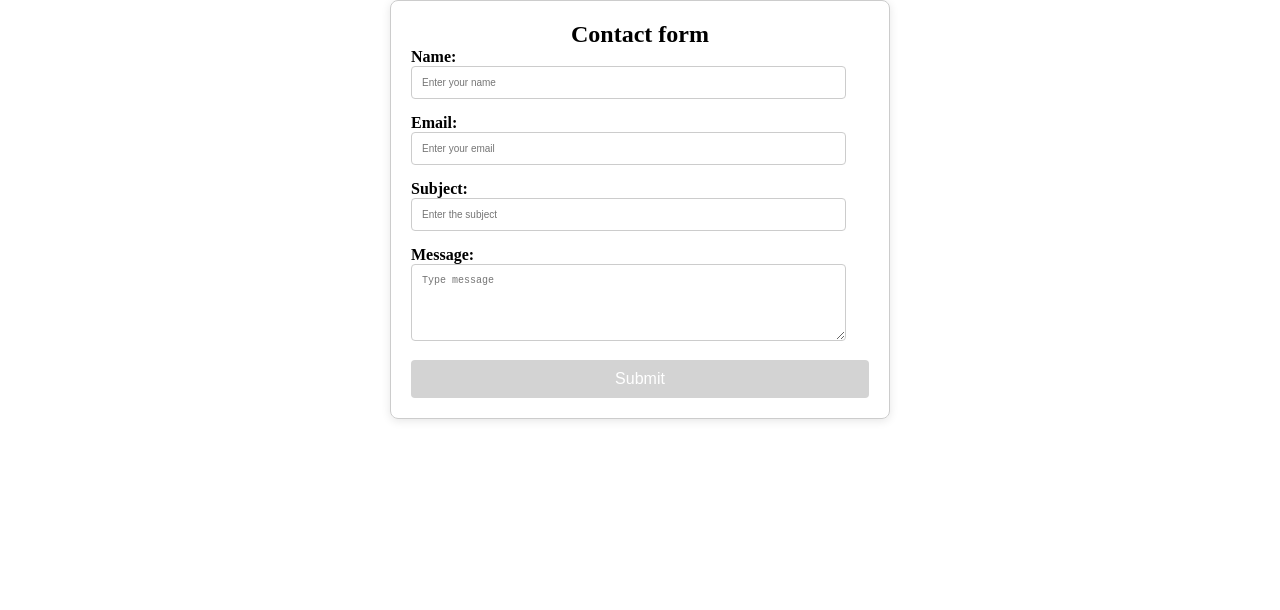
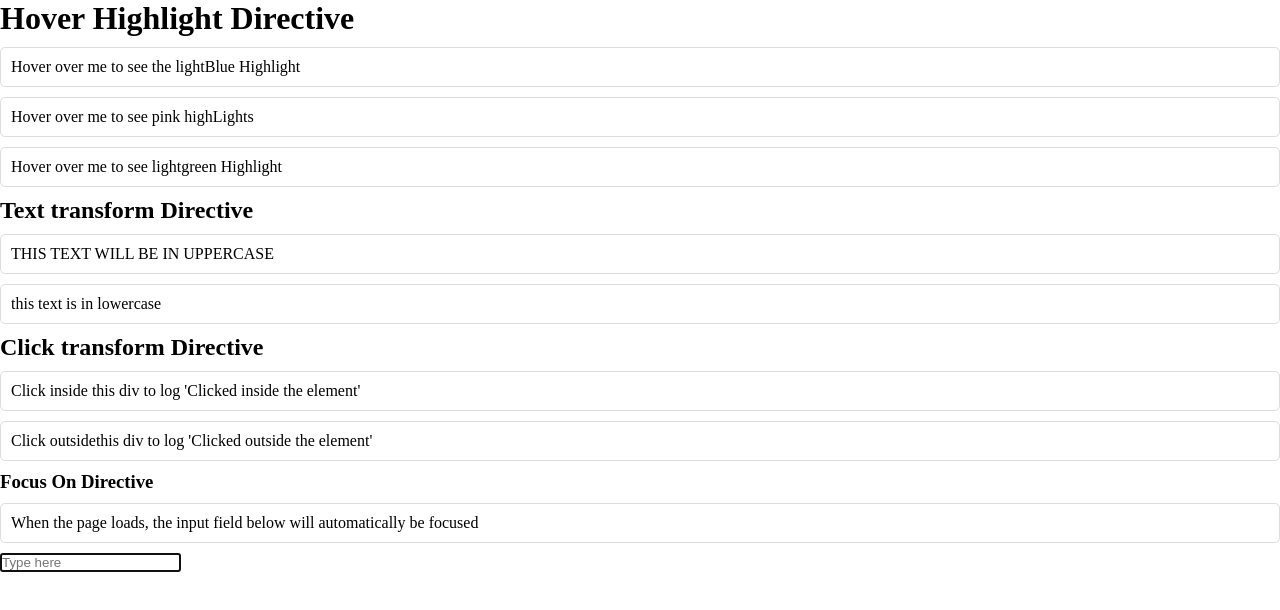
Before and after one commit to vannovich/30-days-of-angular, an Angular app: page / in a window 1280 px wide. Shown: the top 610 px of the page. Built offline with nearby package versions, Linux system fonts and the light colour scheme.

Commit message:
Day 15 Custome Directives

```diff
--- a/src/app/app.css
+++ b/src/app/app.css
@@ -1,26 +1,6 @@
-.profile-card{
-  max-width: 400px;
-  margin: 20px auto;
-  padding: 20px;
-  border: 1px solid;
-  border-radius: 10px;
-  background-color: #f9f9f9;
-  box-shadow: 0 4px 0px rgba(0,0,0,0.1);
-  border: none;
-}
-h2{
-  text-align: center;
-  font-size: 24px;
-  margin-bottom: 15px;
-}
 p{
-  font-size: 17px;
-}
-input{
-  width: 90%;
   padding: 10px;
-  margin: 5px 0 10px 0;
-  font-size: 16px;
   border: 1px solid #ddd;
   border-radius: 5px;
+  margin: 10px 0;
 }
--- a/src/app/app.html
+++ b/src/app/app.html
@@ -1 +1,19 @@
-<app-contact-form></app-contact-form>
+<h1>Hover Highlight Directive</h1>
+
+<p appHoverHighlight highlightColor="lightBlue">Hover over me to see the lightBlue Highlight</p>
+<p appHoverHighlight highlightColor="pink">Hover over me to see pink highLights</p>
+<p appHoverHighlight highlightColor="lightgreen">Hover over me to see lightgreen Highlight</p>
+
+<h2>Text transform Directive</h2>
+<p appTextTransform>This text will be in uppercase</p>
+<p appTextTransform transformType="lowercase">This text is in lowercase</p>
+
+<h2>Click transform Directive</h2>
+<div appClickOutsite>
+  <p>Click inside this div to log 'Clicked inside the element'</p>
+  <p>Click outsidethis div to log 'Clicked outside the element'</p>
+</div>
+
+<h3>Focus On Directive</h3>
+<p>When the page loads, the input field below will automatically be focused</p>
+<input appFocusOn type="text" placeholder="Type here" id="">
--- a/src/app/contact-form/contact-form.css
+++ /dev/null
@@ -1,61 +0,0 @@
-.container {
-  width: 100%;
-  max-width: 500px;
-  margin: 0 auto;
-  padding: 20px;
-  border: 1px solid #ccc;
-  border-radius: 8px;
-  box-shadow: 0 2px 10px rgba(0, 0, 0, 0.1);
-}
-
-h2 {
-  text-align: center;
-}
-
-div {
-  margin-bottom: 15px;
-}
-
-label {
-  display: block;
-  font-weight: bold;
-}
-
-input,
-textarea {
-  width: 95%;
-  padding: 10px;
-  font-size: 10px;
-  border: 1px solid #ccc;
-  border-radius: 4px;
-}
-
-/* .error-message {
-  border: 1px solid red;
-} */
-
-button {
-  width: 100%;
-  padding: 10px;
-  font-size: 16px;
-  background-color: #4caf50;
-  color: white;
-  border: none;
-  border-radius: 4px;
-  cursor: pointer;
-}
-
-button:disabled{
-  background-color: #d3d3d3;
-  cursor: not-allowed;
-}
-.success-message{
-  margin-top: 15px;
-  color: green;
-  font-size: 12px;
-}
-.error-message{
-  margin-top: 5px;
-  color: red;
-  font-size: 14px;
-}
--- a/src/app/contact-form/contact-form.html
+++ /dev/null
@@ -1,78 +0,0 @@
-<div class="container">
-  <h2>Contact form</h2>
-
-  <form [formGroup]="contactForm" (ngSubmit)="onSubmit()" autocomplete="off">
-    <div>
-      <label for="name">Name:</label>
-      <input
-        type="text"
-        id="name"
-        placeholder="Enter your name"
-        formControlName="name"
-        [class.error]="name?.touched && name?.invalid"
-      />
-      <div class="error-message" *ngIf="name?.touched && name?.invalid">
-        <div *ngIf="name?.errors?.['required']">Name is required</div>
-        <div *ngIf="name?.errors?.['minLength']">Invalid name length</div>
-      </div>
-    </div>
-
-    <div>
-      <label for="email">Email:</label>
-      <input
-        type="email"
-        id="name"
-        placeholder="Enter your email"
-        formControlName="email"
-        [class.error]="email?.touched && email?.invalid"
-      />
-      <div class="error-message" *ngIf="email?.touched && email?.invalid">
-        <div *ngIf="email?.errors?.['required']">Email is required</div>
-        <div *ngIf="email?.errors?.['email']">Invalid email</div>
-        <!-- Placeholder for error -->
-      </div>
-    </div>
-
-    <div>
-      <label for="Subject">Subject:</label>
-      <input
-        type="text"
-        id="Subject"
-        placeholder="Enter the subject"
-        formControlName="subject"
-        [class.error]="subject?.touched && subject?.invalid"
-      />
-      <div class="error-message" *ngIf="subject?.touched && subject?.invalid">
-        <div *ngIf="subject?.errors?.['required']">Subject is required</div>
-        <div *ngIf="subject?.errors?.['maxLength']">Subject cannot exceed 50 characters.</div>
-        <div></div>
-      </div>
-    </div>
-
-    <div>
-      <label for="message">Message:</label>
-      <textarea
-        name="message"
-        id="message"
-        rows="5"
-        placeholder="Type message"
-        formControlName="message"
-        [class.error]="message?.touched && message?.invalid"
-      ></textarea>
-      <div class="error-message" *ngIf="message?.touched && message?.invalid">
-        <div *ngIf="message?.errors?.['required']">Message is required</div>
-        <div *ngIf="message?.errors?.['minLength']">
-          Message must be at at least 10 characters long.
-        </div>
-      </div>
-    </div>
-
-    <button class="submit" type="submit" [disabled]="contactForm.invalid">Submit</button>
-  </form>
-  <div class="success-message" *ngIf="submissionStatus === 'success'">
-    your message has been successfull submitted
-  </div>
-  <div class="error-message" *ngIf="submissionStatus === 'error'">
-    Failed to submit message. Please try again
-  </div>
-</div>
--- a/src/app/contact-form/contact-form.ts
+++ /dev/null
@@ -1,54 +0,0 @@
-import { CommonModule } from '@angular/common';
-import { Component } from '@angular/core';
-import { FormBuilder, FormGroup, ReactiveFormsModule, Validators } from '@angular/forms';
-
-@Component({
-  selector: 'app-contact-form',
-  standalone: true,
-  imports: [CommonModule, ReactiveFormsModule],
-  templateUrl: './contact-form.html',
-  styleUrl: './contact-form.css',
-})
-export class ContactForm {
-  contactForm: FormGroup;
-  submissionStatus: 'success' | 'error' | null = null;
-
-  constructor(private fb: FormBuilder) {
-    this.contactForm = this.fb.group({
-      name: ['', [Validators.required, Validators.minLength(3)]],
-      email: ['', [Validators.required, Validators.email]],
-      subject: ['', [Validators.required, Validators.maxLength(50)]],
-      message: ['', [Validators.required, Validators.minLength(10)]],
-    });
-  }
-
-  get name() {
-    return this.contactForm.get('name');
-  }
-
-  get email() {
-    return this.contactForm.get('email');
-  }
-
-  get subject() {
-    return this.contactForm.get('subject');
-  }
-
-  get message() {
-    return this.contactForm.get('message');
-  }
-
-  onSubmit() {
-    if (this.contactForm.valid) {
-      console.log("Feedback Submitted!", this.contactForm.value);
-      this.submissionStatus = 'success';
-      this.contactForm.reset();
-    } else {
-      this.submissionStatus = 'error';
-    }
-
-    setTimeout(() => {
-      this.submissionStatus = null;
-    }, 5000);
-  }
-}
--- /dev/null
+++ b/src/app/directives/click-outsite.ts
@@ -0,0 +1,18 @@
+import { Directive, ElementRef, HostListener } from '@angular/core';
+
+@Directive({
+  selector: '[appClickOutsite]',
+})
+export class ClickOutsite {
+
+  constructor(private el: ElementRef) {}
+
+  @HostListener('document:click', ['$event']) onClick(event: Event){
+    if(this.el.nativeElement.contains(event.target)){
+      console.log("Clicked inside the elemen");
+    }else{
+      console.log("Clicked outside the element!");
+    }
+  }
+
+}
--- /dev/null
+++ b/src/app/directives/focus-on.ts
@@ -0,0 +1,13 @@
+import { Directive, ElementRef, Renderer2 } from '@angular/core';
+
+@Directive({
+  selector: '[appFocusOn]',
+})
+export class FocusOn {
+
+  constructor(private el: ElementRef, private renderer: Renderer2) { }
+
+  ngAfterViewInit(){
+    this.el.nativeElement.focus();
+  }
+}
--- /dev/null
+++ b/src/app/directives/hover-highlight.ts
@@ -0,0 +1,27 @@
+import { Directive, ElementRef, HostListener, Input, Renderer2 } from '@angular/core';
+
+@Directive({
+  selector: '[appHoverHighlight]',
+})
+export class HoverHighlight {
+  @Input() highlightColor: string = 'yellow';
+  @Input() defaultColor: string = 'transparent';
+
+  // ElementRef give access to the Dom elements this directive is applied to
+  constructor(
+    private el: ElementRef,
+    private renderer: Renderer2,
+  ) {}
+
+  private setBackgroundColor(color: string) {
+    this.renderer.setStyle(this.el.nativeElement, 'backgroundColor', color);
+  }
+
+  @HostListener('mouseenter') onMouseEnter() {
+    this.setBackgroundColor(this.highlightColor);
+  }
+
+  @HostListener('mouseleave') onMouseLeave() {
+    this.setBackgroundColor(this.defaultColor);
+  }
+}
--- /dev/null
+++ b/src/app/directives/text-transform.ts
@@ -0,0 +1,26 @@
+import { Directive, ElementRef, Input, Renderer2 } from '@angular/core';
+
+@Directive({
+  selector: '[appTextTransform]',
+})
+export class TextTransform {
+  @Input() transformType: 'uppercase' | 'lowercase' = 'uppercase';
+
+  constructor(
+    private el: ElementRef,
+    private renderer: Renderer2,
+  ) {}
+
+  private setTextTransform(text: string) {
+    if (this.transformType === 'uppercase') {
+      this.renderer.setProperty(this.el.nativeElement, 'innerText', text.toUpperCase());
+    } else {
+      this.renderer.setProperty(this.el.nativeElement, 'innerText', text.toLowerCase());
+    }
+  }
+
+  ngOnInit() {
+    const text = this.el.nativeElement.innerText;
+    this.setTextTransform(text);
+  }
+}
```
Also changed, not shown: src/app/app.ts (+7 -8 lines), 1 other file (tests, documents, lock files or other folders).
